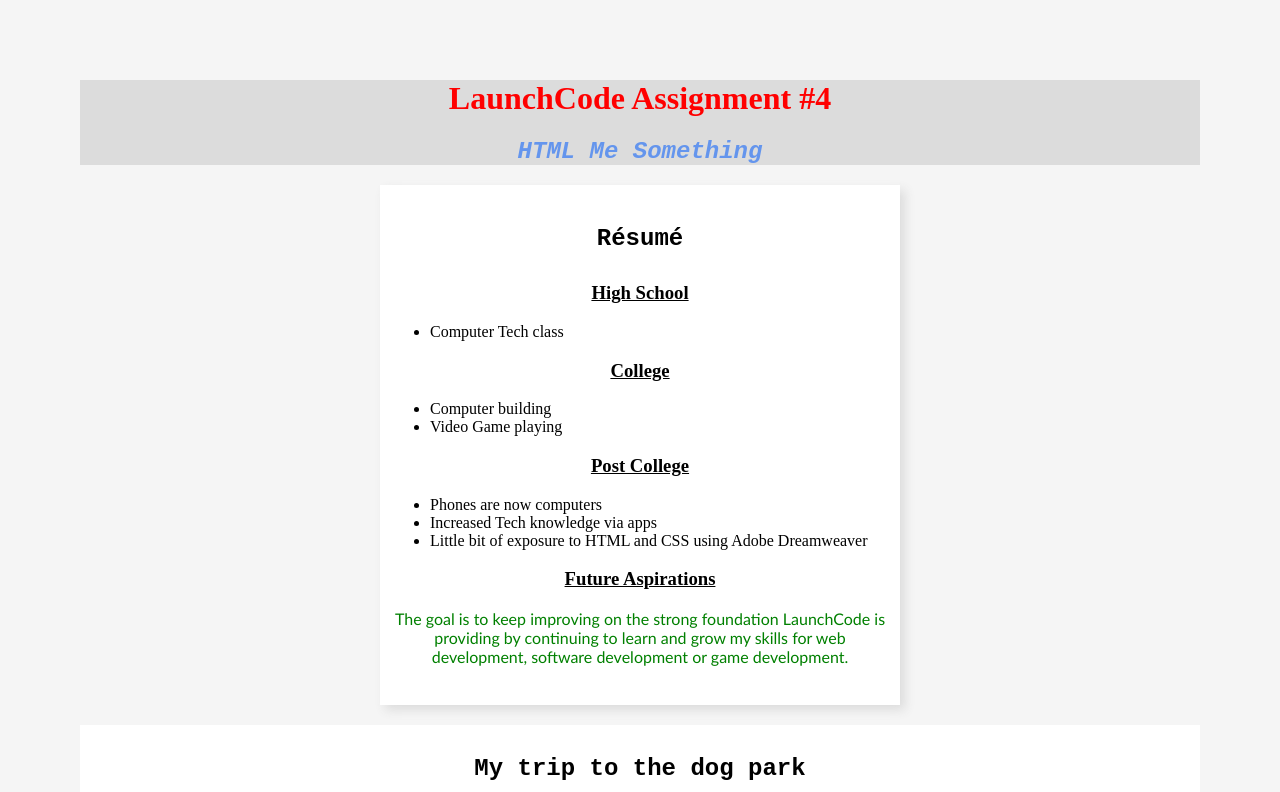
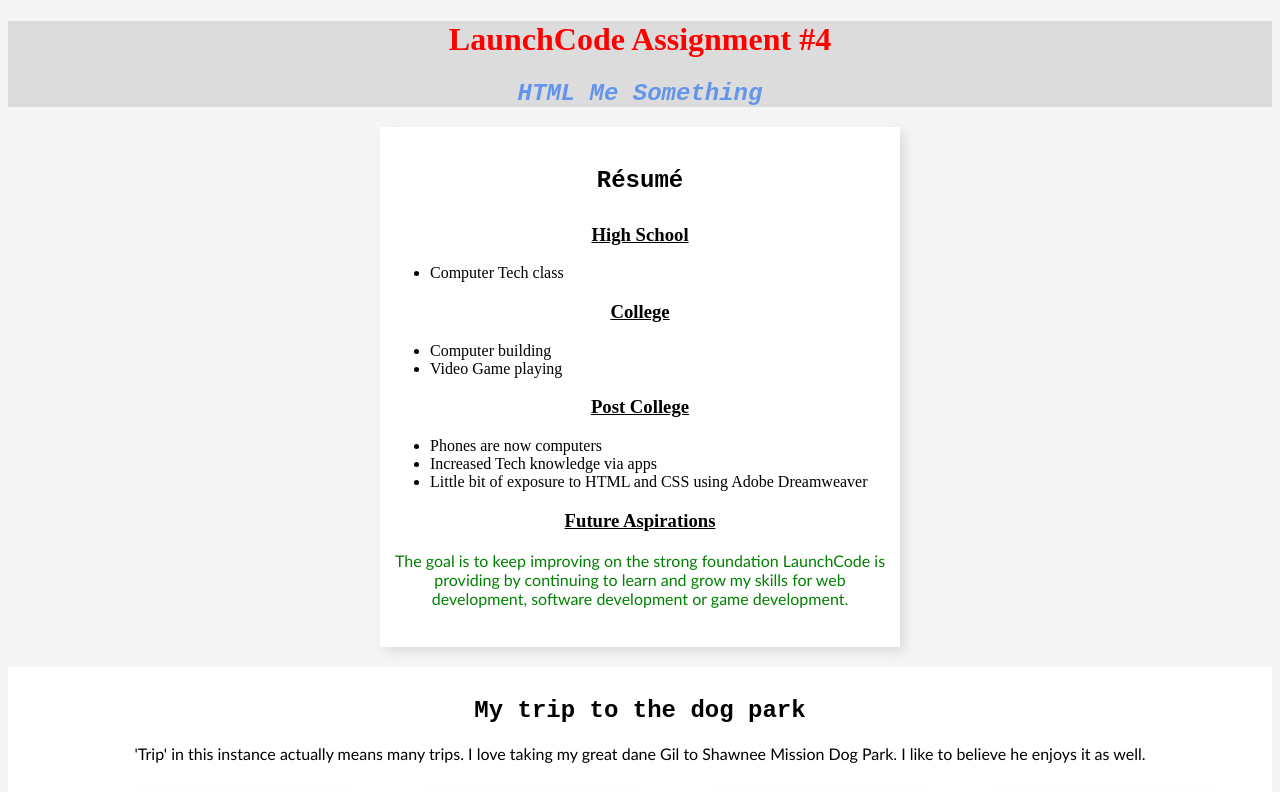
Before and after one commit to KC-LC101-June-22/js-assignment-4-html-me-something-corybdeveloper, a website: page index.html in a window 1280 px wide. Shown: the top 792 px of the page. Drawn offline with Linux system fonts and the light colour scheme; grey boxes are pictures that could not be loaded.

Commit message:
Corrected CSS

```diff
--- a/styles.css
+++ b/styles.css
@@ -1,5 +1,5 @@
 body {
-    margin: 80px;
+    margin: 8px;
     display: block;
     background-color: whitesmoke;
 }
```
